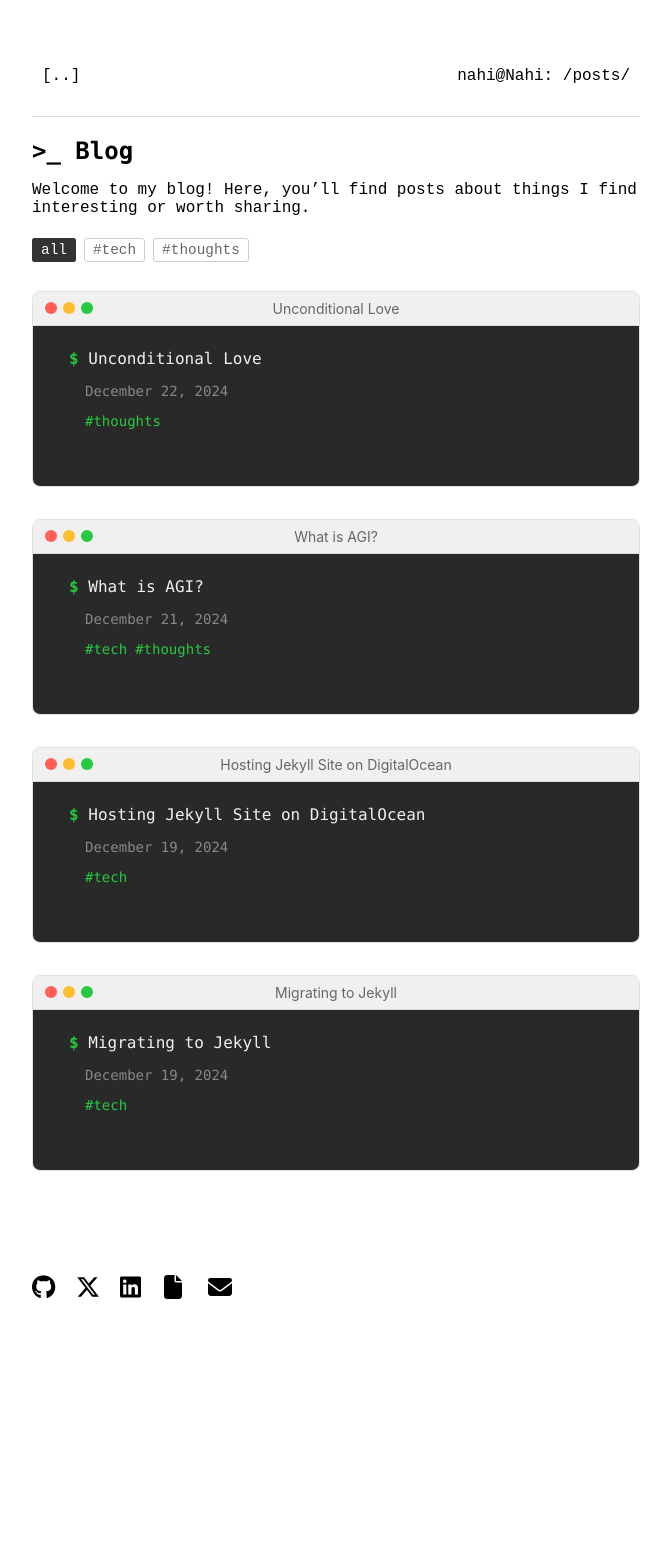
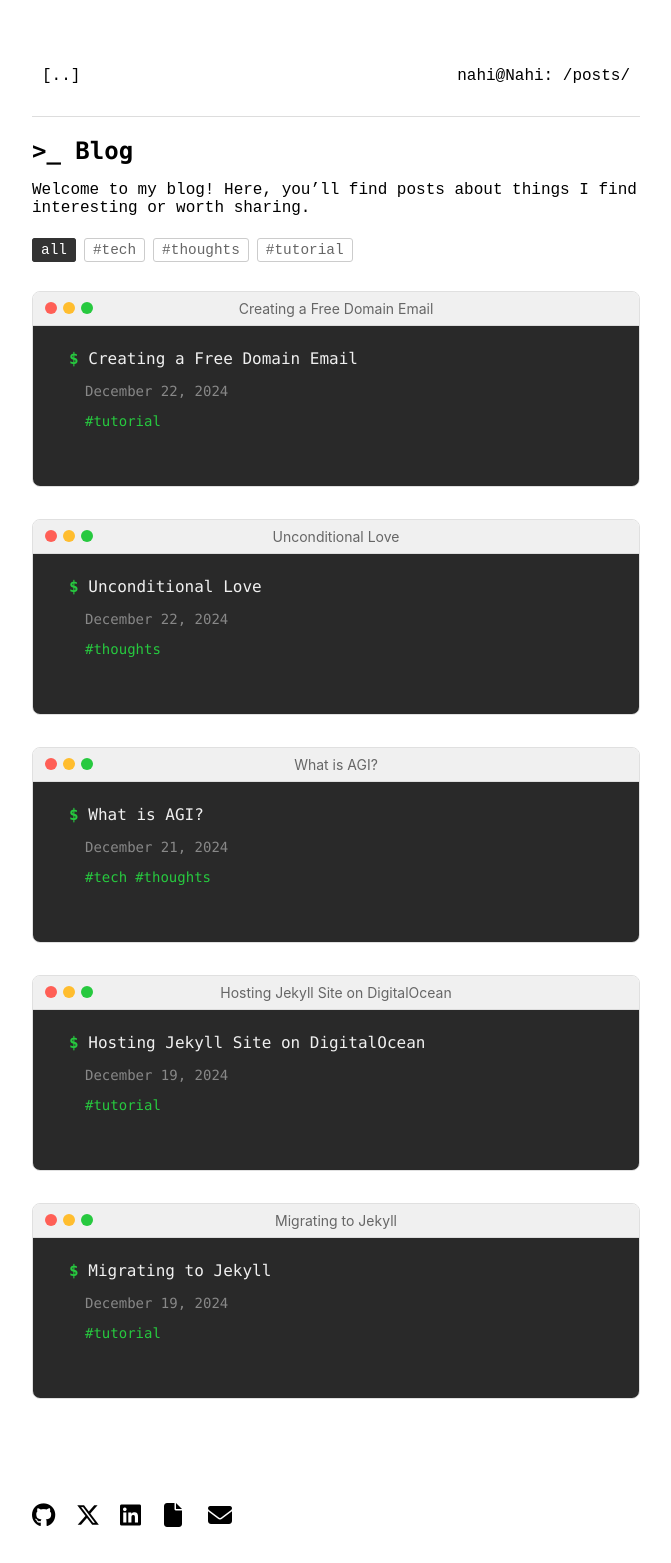
Before and after one commit to nvhiii/nahi-site, a Jekyll site: the page built from posts.md, in a window 1280 px wide. Shown: the whole page, without its empty margins (304-975 px from the left). Built offline with Jekyll 4.4.1, drawn with Linux system fonts in a browser that asks for light colours; before the commit the page ends 1335 px from its top, so only the background shows below that; part of the change alters nothing that is shown.

Commit message:
forgot to post yt

```diff
--- a/_posts/2024-12-19-Hosting-Jekyll-DigitalOcean.md
+++ b/_posts/2024-12-19-Hosting-Jekyll-DigitalOcean.md
@@ -1,7 +1,7 @@
 ---
 layout: post
 title: "Hosting Jekyll Site on DigitalOcean"
-tags: [tech]
+tags: [tutorial]
 date: 2024-12-19 12:54:36 +0000
 ---
 
--- a/_posts/2024-12-19-Migrating-my-site.md
+++ b/_posts/2024-12-19-Migrating-my-site.md
@@ -2,7 +2,7 @@
 layout: post
 title: "Migrating to Jekyll"
 date: 2024-12-19 10:00:00 +0000
-tags: [tech]
+tags: [tutorial]
 footnotes:
   - "[Reddit Thread](https://www.reddit.com/r/webdev/comments/nr3gsb/what_are_your_thoughts_on_hugo_jekyll/)"
   - "[Hacked Jekyll Theme](https://github.com/piazzai/hacked-jekyll)"
--- /dev/null
+++ b/_posts/2024-12-24-Creating-a-FREE-Domain-Email.md
@@ -0,0 +1,24 @@
+---
+layout: post
+title: "Creating a Free Domain Email"
+date: 2024-12-22 23:00:00 +0000
+tags: [tutorial]
+footnotes:
+  - "[ZohoMail Video Link](https://www.zoho.com/mail/how-to/create-business-email-address.html#setting-up-zoho-mail)"
+---
+
+### Want a Cool Domain Email?
+
+1. Ensure you have a bought domain. (Will not work with Github Pages) + Create a zohomail account (free).
+
+2. Go to your domain's DNS manager. Basically, go to where your domain's nameservers point for DNS resolution.
+
+3. In the Zohomail UI, copy the TXT name + TXT val provided to ensure ownership of domain, and paste it into your DNS manager UI as a TXT record.
+
+4. Now, go to zoho mail Now after verification, you can create sysadmin email + 4 other accounts (if you want), under the free tier. You can set up things like email forwarding, restricted stuff, etc.
+
+5. After desired accounts are created, you must go to the section in zohomail which provides the mailing (MX) records for your domain. Copy the 3 rows, and input them as separate MX records in your DNS provider UI.
+
+6. Then, use zohomail's provided SPF and DKIM records and also paste them as individual TXT records in your DNS provider UI
+
+7. You are done!
```
